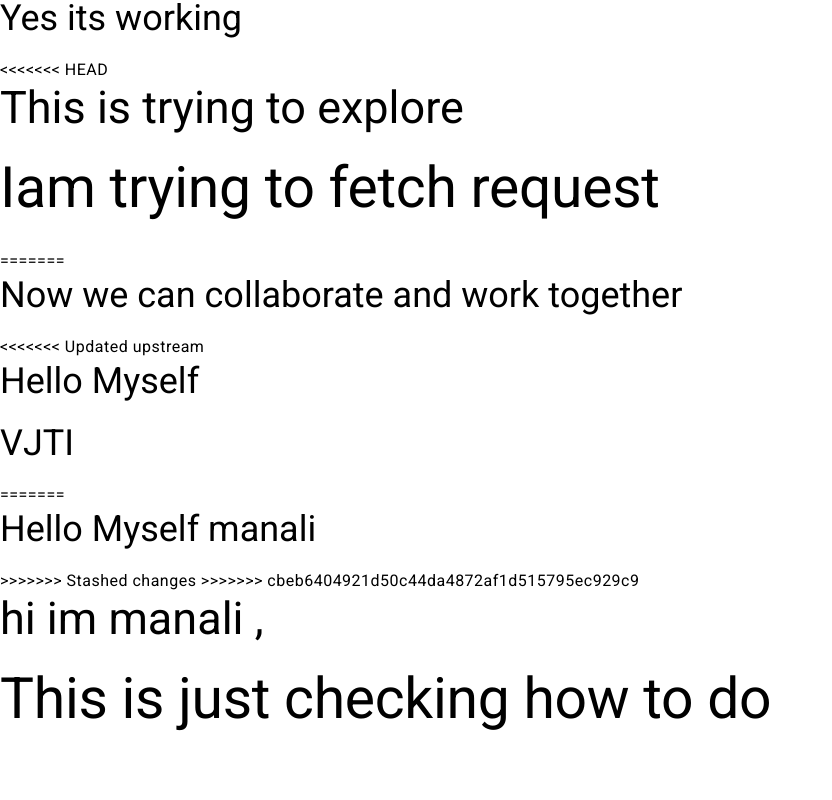
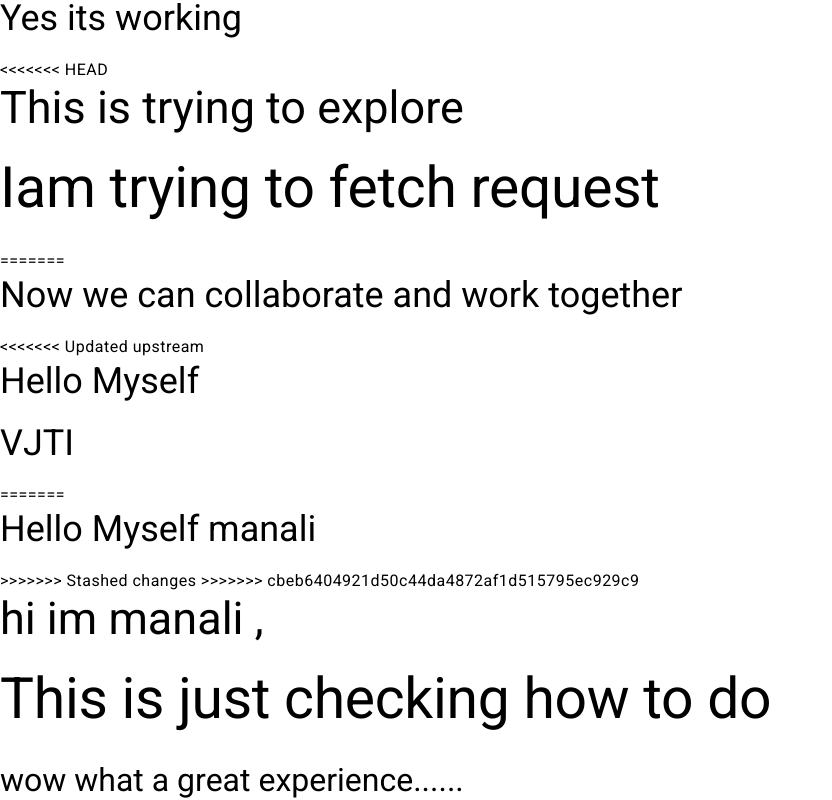
Before and after one commit to Zakieexe/Angular_Project, an Angular app: page / in a window 1280 px wide. Shown: the part 207-1007 px from the top of the page, without its empty margins (0-832 px from the left). Before the commit the page ends 939 px from the top, so only its background shows below. Built offline with nearby package versions, Linux system fonts and the light colour scheme.

Commit message:
just checking

```diff
--- a/src/app/app.component.html
+++ b/src/app/app.component.html
@@ -17,3 +17,4 @@
 >>>>>>> cbeb6404921d50c44da4872af1d515795ec929c9
 <h2>hi im manali , </h2>
 <h1>This is just checking how to do</h1>
+<h4>wow what a great experience......</h4>
```
